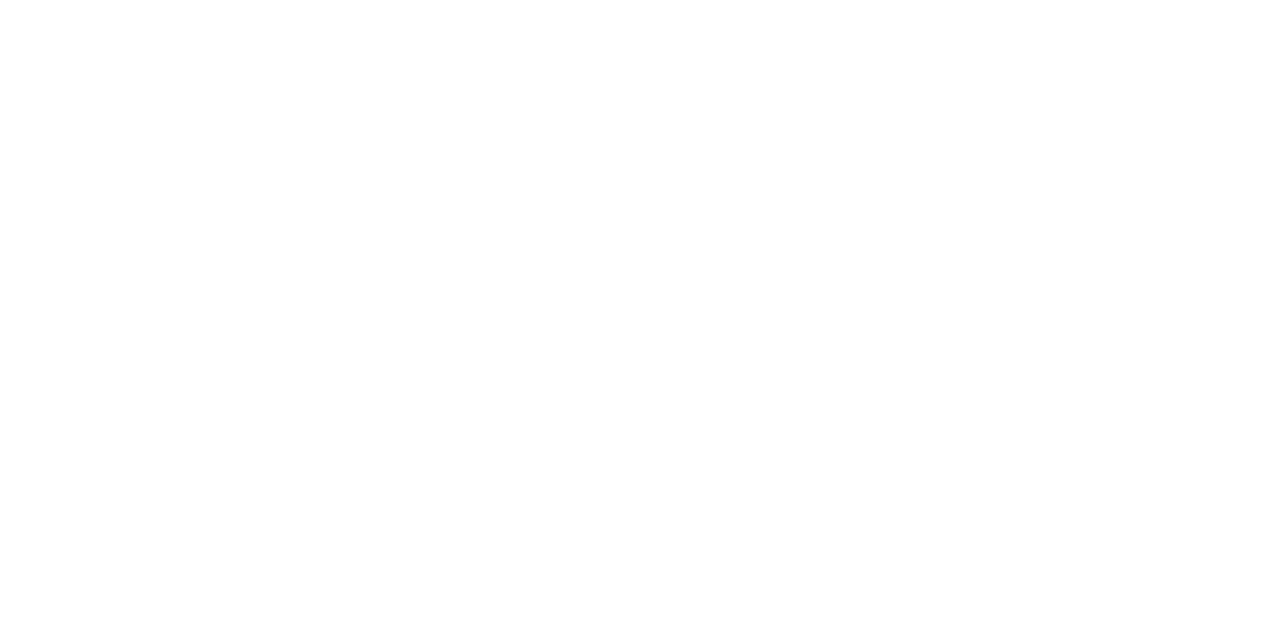
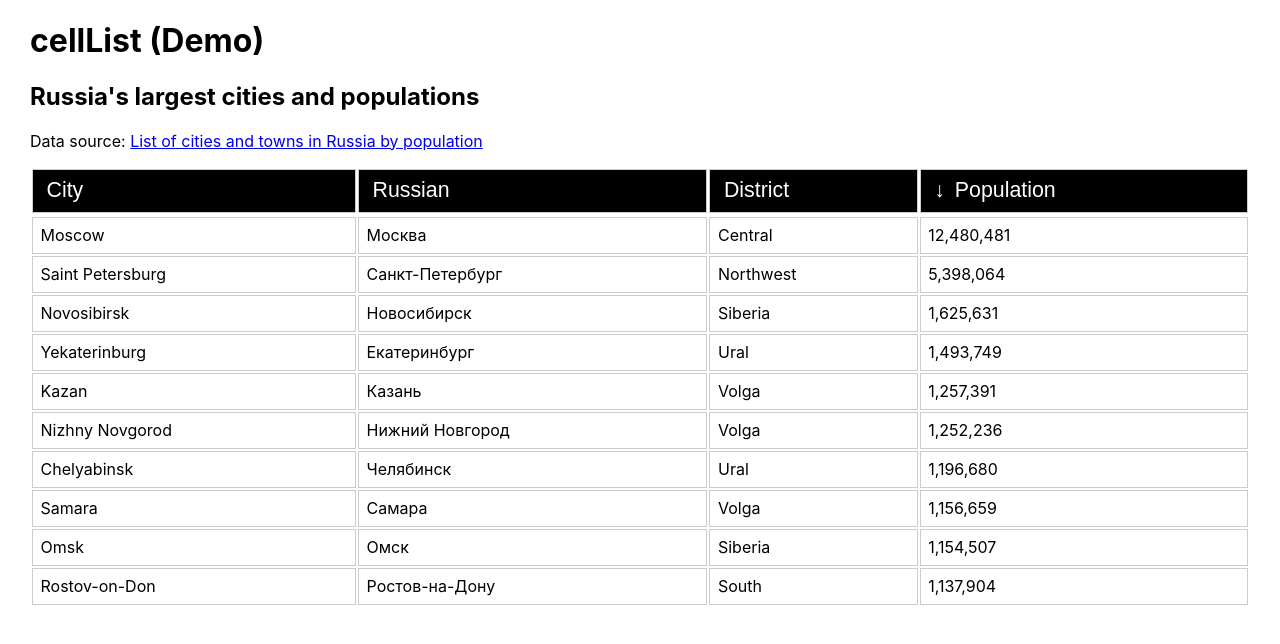
Before and after one commit to joncoded/celllist, a React (Create React App) app: page / in a window 1280 px wide. Shown: the top 644 px of the page. Built offline with nearby package versions, Linux system fonts and the light colour scheme.

Commit message:
making first release

```diff
--- a/package.json
+++ b/package.json
@@ -1,4 +1,5 @@
 {
+  "homepage": "https://joncoded.github.io/celllist",
   "name": "celllist",
   "version": "0.1.0",
   "private": true,
--- a/src/App.js
+++ b/src/App.js
@@ -1,11 +1,21 @@
 import React from 'react';
+import CellList from './components/CellList/CellList';
 import './index.css';
 
+/* data source */
+import { config, items } from './data/SampleData';
+
 function App() {
+
   return (
     <div className="App">
+      {/* place in a header component in the future */}
+      <h1>cellList (Demo)</h1>
+      {/* this is it */}
+      <CellList config={config} items={items} />
     </div>
   );
+
 }
 
 export default App;
--- /dev/null
+++ b/src/components/CellList/CellList.js
@@ -0,0 +1,97 @@
+import {React, useMemo, useState} from 'react';
+
+const CellList = (props) => {
+
+  const { config } = props;
+  const { items, sortBy, sortSetting } = GetSortableData(props.items, config.defaultSortField, config.defaultSortOrder);
+  const getClassNamesFor = field => {
+    if (!sortSetting) {
+      return;
+    }
+    return sortSetting.field === field ? sortSetting.order : undefined;
+  }
+
+  return (
+    <>
+      <h2>{config.caption}</h2>
+      <p>Data source: <a href={config.dataSource.url} target="_blank">{config.dataSource.title}</a> </p>
+
+      <table>
+        <caption>Table of {config.caption}</caption>
+        <thead>
+          <tr>
+            {Object.getOwnPropertyNames(items[0]).map((column, indexHeader) => {
+              return (
+                <th key={`columnHead-${indexHeader}`}>
+                  <button onClick={() => sortBy(column)} className={getClassNamesFor(column)}>{column}</button>
+                </th>
+              )
+            })}
+          </tr>
+        </thead>
+        <tbody>
+          {items.map((row, indexRow) => {
+            return (
+            <tr key={`row-${indexRow}`}>
+              {Object.getOwnPropertyNames(items[0]).map((column, indexColumn) => {
+                // only format if the field has numbers
+                const cell = (typeof row[column] == "number") ? row[column].toLocaleString() : row[column];
+                return (<td key={`columnBody-${indexColumn}`}>{cell}</td>)
+              })}
+            </tr>
+            )
+          })}
+        </tbody>
+      </table>
+    </>
+  )
+
+}
+
+const GetSortableData = (items, defaultSortField, defaultSortOrder) => {
+
+  const [ sortSetting, setSortSetting ] = useState({field: defaultSortField, order : defaultSortOrder});
+
+  const sortedItems = useMemo(() => {
+
+    let sortableItems = [...items];
+
+    if (sortSetting !== null) {
+
+      sortableItems.sort((a,b) => {
+
+        if (a[sortSetting.field] < b[sortSetting.field]) {
+          return sortSetting.order === 'asc' ? -1 : 1;
+        }
+        if (a[sortSetting.field] > b[sortSetting.field]) {
+          return sortSetting.order === 'asc' ? 1 : -1;
+        }
+        return 0;
+
+      });
+
+    }
+
+    sortableItems.sort(Intl.Collator().compare);
+
+    return sortableItems;
+
+  }, [items, sortSetting]);
+
+  const sortBy = field => {
+
+    let order = 'asc';
+
+    if (sortSetting && sortSetting.field === field && sortSetting.order === 'asc') {
+      order = 'desc';
+    }
+
+    setSortSetting({field, order});
+
+  }
+
+  return { items: sortedItems, sortBy, sortSetting };
+
+}
+
+export default CellList;
--- /dev/null
+++ b/src/data/SampleData.js
@@ -0,0 +1,71 @@
+const config = {
+  "caption" : "Russia's largest cities and populations",
+  "dataSource" : {
+    "title" : "List of cities and towns in Russia by population",
+    "url" : "https://en.wikipedia.org/wiki/List_of_cities_and_towns_in_Russia_by_population"
+  },
+  "defaultSortField" : "Population",
+  "defaultSortOrder" : "desc"
+}
+
+/*
+You can name your columns whatever you want...
+...and have as many columns as you wish...
+...but not too many or it could look too overwhelming! :)
+...you could also use fetch and get the data from an API
+*/
+
+const items = [
+  { 'City' : 'Moscow',
+    'Russian' : 'Москва',
+    'District' : 'Central',
+    'Population': 12480481
+  },
+  { 'City' : 'Saint Petersburg',
+    'Russian' : 'Санкт-Петербург',
+    'District' : 'Northwest',
+    'Population': 5398064
+  },
+  { 'City' : 'Novosibirsk',
+    'Russian' : 'Новосибирск',
+    'District' : 'Siberia',
+    'Population': 1625631
+  },
+  { 'City' : 'Yekaterinburg',
+    'Russian' : 'Екатеринбург',
+    'District' : 'Ural',
+    'Population': 1493749
+  },
+  { 'City' : 'Kazan',
+    'Russian' : 'Казань',
+    'District' : 'Volga',
+    'Population': 1257391
+  },
+  { 'City' : 'Nizhny Novgorod',
+    'Russian' : 'Нижний Новгород',
+    'District' : 'Volga',
+    'Population': 1252236
+  },
+  { 'City' : 'Chelyabinsk',
+    'Russian' : 'Челябинск',
+    'District' : 'Ural',
+    'Population': 1196680
+  },
+  { 'City' : 'Samara',
+    'Russian' : 'Самара',
+    'District' : 'Volga',
+    'Population': 1156659
+  },
+  { 'City' : 'Omsk',
+    'Russian' : 'Омск',
+    'District' : 'Siberia',
+    'Population': 1154507
+  },
+  { 'City' : 'Rostov-on-Don',
+    'Russian' : 'Ростов-на-Дону',
+    'District' : 'South',
+    'Population': 1137904
+  }
+];
+
+export { config, items };
--- a/src/index.css
+++ b/src/index.css
@@ -12,3 +12,49 @@
   font-family: source-code-pro, Menlo, Monaco, Consolas, 'Courier New',
     monospace;
 }
+
+caption {
+  /* screen reader only for table captions */
+  position: absolute;
+  left: -8000px;
+}
+
+/* sort arrows */
+
+.asc:before {
+  /* up arrow */
+  content: '\2191';
+  padding-right: 10px;
+}
+
+.desc:before {
+  /* down arrow */
+  content: '\2193';
+  padding-right: 10px;
+}
+
+/* customize table styling below */
+
+table {
+  width: 100%;
+}
+
+th {
+  background: #000;
+  color: #fff;
+  text-align: left;
+}
+
+th, td {
+  margin: 0;
+  padding: 7.5px;
+  border: 1px solid #ccc;
+}
+
+th button {
+  background: transparent;
+  border: 0;
+  color: inherit;
+  font-size: 16pt;
+  font-weight: normal;
+}
```
Also changed, not shown: 1 other file (tests, documents, lock files or other folders).
